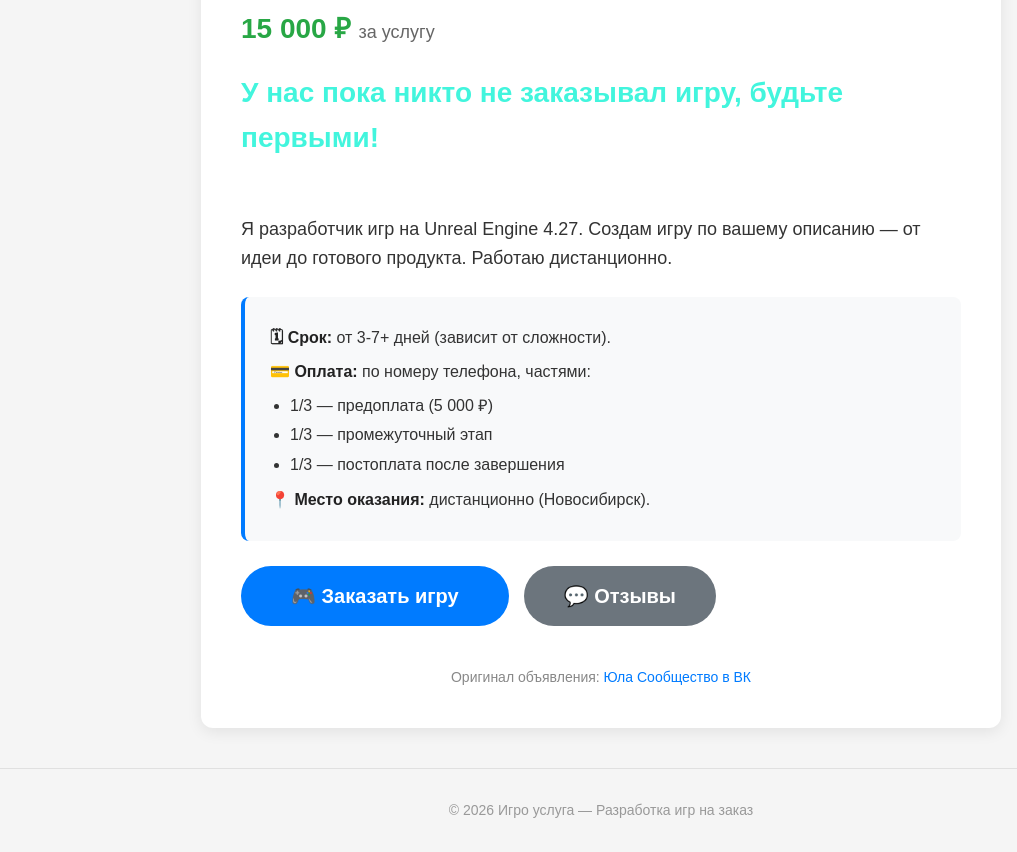
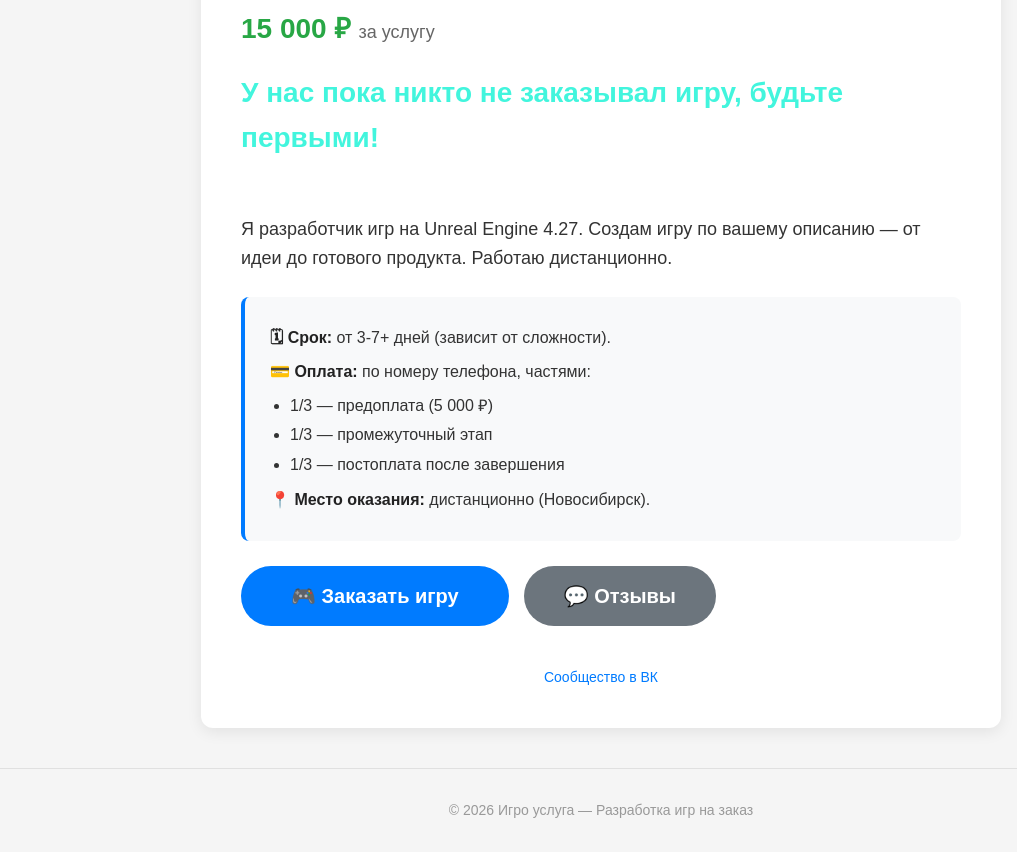
Before and after one commit to SavvaGD/igrousluga, a plain HTML site: page index.html in a window 1280 px wide. Shown: the part 223-1075 px from the top of the page, without its empty margins (39-1056 px from the left). Drawn offline with Linux system fonts and the light colour scheme.

Commit message:
Update index.html

```diff
--- a/index.html
+++ b/index.html
@@ -75,7 +75,6 @@
             </div>
 
             <div class="youla-link">
-                Оригинал объявления: <a href="https://youla.ru/novosibirsk/uslugi/kompyuternye/sozdam-ighru-na-unreal-engine-6a27b7b48a51e181d3066f2c" target="_blank">Юла</a>
                 <a href="https://vk.ru/gamoservice" target="_blank">Сообщество в ВК</a>
             </div>
         </div>
```
